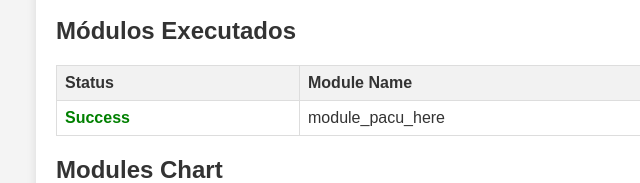
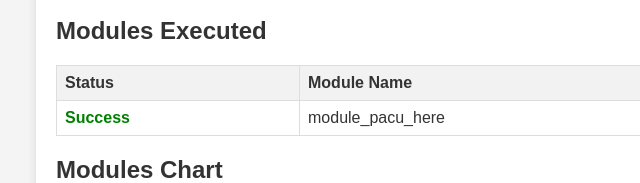
Before and after one commit to crypto-br/SecBridge, a plain HTML site: page reports/index.html in a window 1280 px wide. Shown: the part 265-448 px from the top of the page, 8-648 px from the left. Drawn offline with nearby package versions, Linux system fonts and the light colour scheme.

Commit message:
update report

```diff
--- a/reports/index.html
+++ b/reports/index.html
@@ -26,7 +26,7 @@
             </div>
         </section>
         <section class="details-section">
-            <h2>Módulos Executados</h2>
+            <h2>Modules Executed</h2>
             <table id="module-table">
                 <thead>
                     <tr>
```
